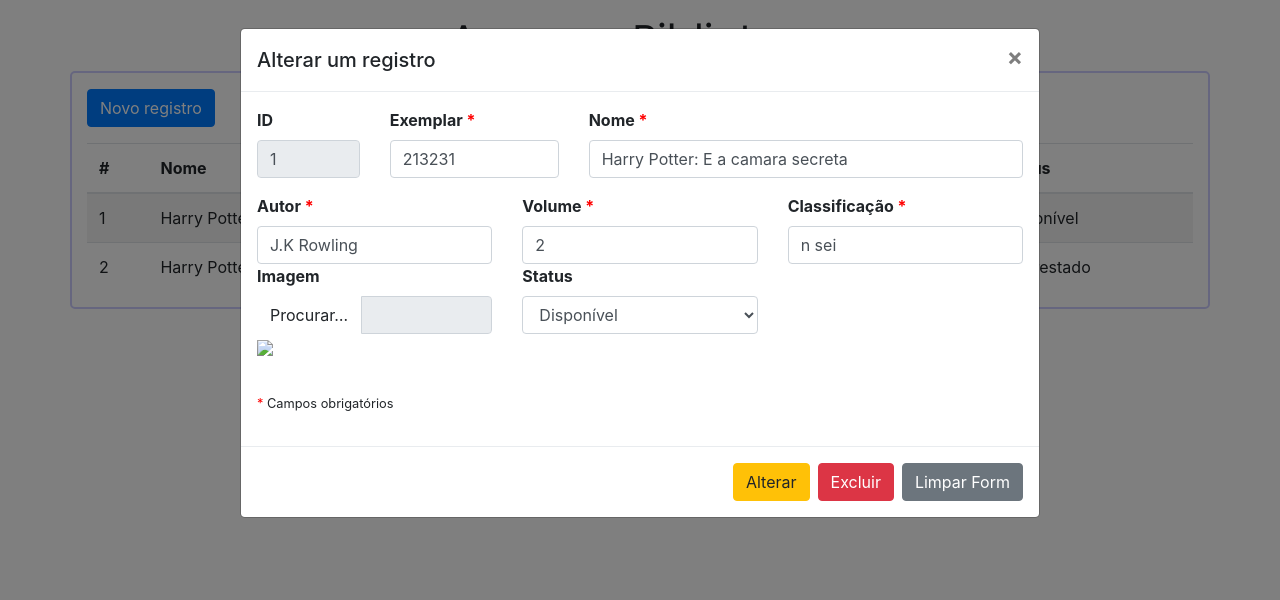
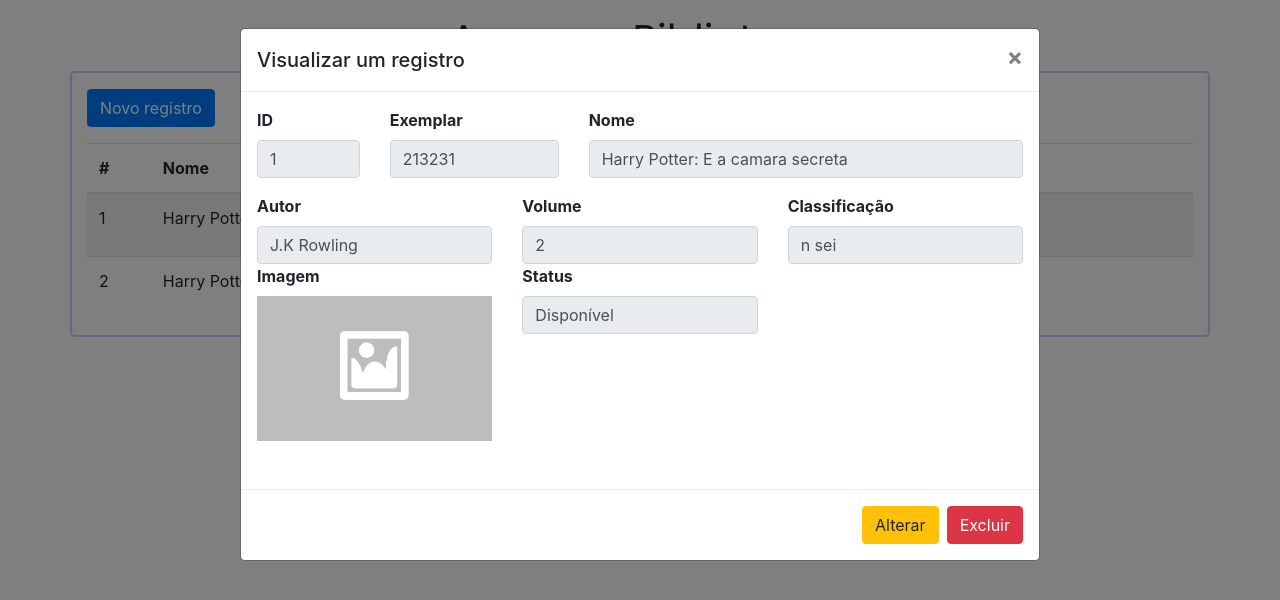
Before and after one commit to arantesxyz/DIW, a plain HTML site: page biblioteca-app/index.html in a window 1280 px wide. Both pictures are taken after a click on the element 640 px from the left and 217 px from the top of the page. Drawn offline with nearby package versions, Linux system fonts and the light colour scheme.

Commit message:
Trabalho finalizado

```diff
--- a/biblioteca-app/css/style.css
+++ b/biblioteca-app/css/style.css
@@ -52,6 +52,11 @@ label {
 #img-upload{
     width: 100%;
 }
+
+#img-uploadShow{
+    width: 100%;
+}
+
 .alterar, #btnInsert{
     display: none;
 }
--- a/biblioteca-app/fakedb.html
+++ /dev/null
@@ -1,27 +0,0 @@
-<!DOCTYPE html>
-<html>
-
-<head>
-    <meta charset="utf-8">
-    <script src="fakedb.js"></script>
-    <script>
-        var sHtml = '';
-        function loadData() {
-            db = dbfake.data;
-            for (i = 0; i < db.length; i++) {
-                sHtml += `<p>Cliente: ${db[i].nome} <br>
-                        Telefone: ${db[i].telefone}<br>
-                        Email: ${db[i].email}<br>
-                        Web Site: ${db[i].website}</p>`;
-            }
-            document.getElementById('tela').innerHTML = sHtml;
-        }
-
-    </script>
-</head>
-
-<body onload="loadData()">
-    <div id="tela"></div>
-</body>
-
-</html>
--- a/biblioteca-app/index.html
+++ b/biblioteca-app/index.html
@@ -53,7 +53,7 @@
         <!-- Espacer -->
         <div class="mt-3"></div>
 
-        <!-- Modal starts here -->
+        <!-- Modal1 starts here -->
         <div class="modal fade" id="exampleModal" tabindex="-1" role="dialog" aria-labelledby="exampleModalLabel"
             aria-hidden="true">
             <div class="modal-dialog modal-lg" role="document">
@@ -135,6 +135,66 @@
             </div>
         </div>
         <!-- Modal-1 ends here -->
+        <!-- Modal-2 starts here -->
+        <div class="modal fade" id="exampleModal2" tabindex="-1" role="dialog" aria-labelledby="exampleModalLabel"
+            aria-hidden="true">
+            <div class="modal-dialog modal-lg" role="document">
+                <div class="modal-content">
+                    <div class="modal-header">
+                        <h5 class="modal-title" id="exampleModalLabel"><span id="mod2Title">Visualizar um registro</span></h5>
+                        <button type="button" class="close" data-dismiss="modal" aria-label="Close">
+                            <span aria-hidden="true">&times;</span>
+                        </button>
+                    </div>
+                    <div class="modal-body">
+                        <form id="form-livros">
+
+                            <div class="form-group row">
+                                <div class="col-sm-2">
+                                    <label for="inputIdShow">ID</label>
+                                    <input type="text" class="form-control" id="inputIdShow" disabled>
+                                </div>
+                                <div class="col-sm-3">
+                                    <label for="inputNumShow">Exemplar</label>
+                                    <input type="text" class="form-control" id="refInpShow" disabled>
+                                </div>
+                                <div class="col-sm-7">
+                                    <label for="nomeInpShow">Nome</label>
+                                    <input type="text" class="form-control" id="nomeInpShow" disabled>
+                                </div>
+                            </div>
+                            <div class="form-group row">
+                                <div class="col-sm-4">
+                                    <label for="autorInpShow">Autor</label>
+                                    <input type="text" class="form-control" id="autorInpShow" disabled>
+                                </div>
+                                <div class="col-sm-4">
+                                    <label for="volInpShow">Volume</label>
+                                    <input type="text" class="form-control" id="volInpShow" disabled>
+                                </div>
+                                <div class="col-sm-4">
+                                    <label for="clasInpShow">Classificação</label>
+                                    <input type="text" class="form-control" id="clasInpShow" disabled>
+                                </div>
+                                <div class="form-group col-sm-4">
+                                    <label>Imagem</label>
+                                    <img id='img-uploadShow' src="" />
+                                </div>
+                                <div class="col-sm-4">
+                                    <label for="statusInpShow">Status</label>
+                                    <input type="text" class="form-control" id="statusInpShow" disabled>
+                                </div>
+                            </div>
+                        </form>
+                    </div>
+                    <div class="modal-footer">
+                        <input type="button" class="btn btn-warning" id="btnGoUpdate" value="Alterar">
+                        <input type="button" class="btn btn-danger" id="btnGoDelete" value="Excluir">
+                    </div>
+                </div>
+            </div>
+        </div>
+        <!-- Modal-2 ends here -->
         <div class="row">
             <div class="col-sm-12">
                 <table id="grid-contatos" class="table table-striped">
@@ -142,9 +202,8 @@
                         <tr>
                             <th scope="col">#</th>
                             <th scope="col">Nome</th>
-                            <th scope="col">Autor</th>
-                            <th scope="col">Volume</th>
                             <th scope="col">Status</th>
+                            <th scope="col">Ações</th>
                         </tr>
                     </thead>
                     <tbody id="table-contatos">
@@ -164,6 +223,8 @@
     <script src="js/fakedb.js"></script>
     <script src="js/avatar.js"></script>
     <script>
+        var isAlterar = false;
+        var isExcluir = false;
         function exibeContatos() {
             // Remove todas as linhas do corpo da tabela
             $("#table-contatos").html("");
@@ -171,8 +232,20 @@
             // Popula a tabela com os registros do banco de dados
             for (i = 0; i < db.data.length; i++) {
                 let book = db.data[i];
-                $("#table-contatos").append(`<tr><td scope="row">${book.id}</td><td>${book.nome}</td><td>${book.autor}</td><td>${book.volume}</td><td>${book.status}</td></tr>`);
+                $("#table-contatos").append(`<tr><td>${book.id}</td><td>${book.nome}</td><td>${book.status}</td><td><input type="button" class="btn btn-warning" onclick="acaoAlterar()" value="Alterar"><input type="button" class="btn btn-danger" onclick="acaoExcluir(${book.id})" value="Excluir"></td></tr>`);
             }
+        }
+
+        function acaoAlterar() {
+            console.log('é alterar');
+            isAlterar = true;
+        }
+
+        function acaoExcluir(id) {
+            console.log(id);
+            deleteLivro(parseInt(id));
+            exibeContatos();
+            isExcluir = true;
         }
 
         function init() {
@@ -232,7 +305,7 @@
                 $('#exampleModal').modal('toggle');
             });
 
-            // Intercepta o click do botão Excluir
+            // Intercepta o click do botão Excluir (alterar modal)
             $("#btnDelete").click(function () {
                 let campoId = $("#inputId").val();
                 if (campoId == "") {
@@ -249,9 +322,34 @@
                 $('#exampleModal').modal('toggle');
             });
 
+            // Intercepta o click do botão Excluir (visualizar modal)
+            $("#btnGoDelete").click(function () {
+                let campoId = $("#inputIdShow").val();
+                if (campoId == "") {
+                    return;
+                }
+
+                deleteLivro(parseInt(campoId));
+
+                // Reexibe os contatos
+                exibeContatos();
+
+                // Fecha o modal
+                $('#exampleModal2').modal('toggle');
+            });
+
+
             // Intercepta o click do botão Listar Contatos
             $("#btnClear").click(function () {
                 $("#form-livros")[0].reset();
+            });
+
+            // Intercepta o click do botão ir para update
+            $("#btnGoUpdate").click(function () {
+                $('#exampleModal2').modal('toggle');
+                let id = $('#inputIdShow').val();
+
+                modal1Update(id);
             });
 
             // Intercepta o click do botão Novo Registro
@@ -262,13 +360,18 @@
                 $('#modTitle').text("Criar novo registro");
             });
 
-            // Escuta o evento do fechamendo do modal
+            // Escuta o evento do fechamendo do modal-1
             $('#exampleModal').on('hidden.bs.modal', function () {
                 $('#btnInsert').css("display", "none");
                 $('.alterar').css("display", "none");
                 $('#img-upload').attr('src', "imgs/placeholder.gif");
                 imgb64 = "imgs/placeholder.gif";
                 $('#modTitle').text("");
+            });
+
+            // Escuta o evento do fechamendo do modal-2
+            $('#exampleModal').on('hidden.bs.modal', function () {
+                // TODO
             });
 
             // Oculta a mensagem de aviso após alguns segundos
@@ -286,6 +389,30 @@
                 // let index = db.data.map(obj => obj.id).indexOf(parseInt(id));
                 let book = db.data[db.data.map(obj => obj.id).indexOf(parseInt(id))];
 
+                if (isAlterar) {
+                    modal1Update(id)
+                    isAlterar = false;
+                } else if (isExcluir) {
+                    isExcluir = false;
+                } else {
+                    $('#exampleModal2').modal('show');
+
+                    $('#inputIdShow').val(id);
+                    $('#refInpShow').val(book.ref);
+                    $('#nomeInpShow').val(book.nome);
+                    $("#autorInpShow").val(book.autor);
+                    $('#volInpShow').val(book.volume);
+                    $('#clasInpShow').val(book.classificacao);
+                    $('#statusInpShow').val(book.status);
+                    $('#img-uploadShow').attr('src', book.imagem);
+                }
+            });
+
+            exibeContatos();
+        }
+
+        function modal1Update(id) {
+            let book = db.data[db.data.map(obj => obj.id).indexOf(parseInt(id))];
             $('#exampleModal').modal('show');
 
             $('.alterar').css("display", "block");
@@ -299,13 +426,6 @@
             $('#clasInp').val(book.classificacao);
             $('#statusInp').val(book.status);
             $('#img-upload').attr('src', book.imagem);
-
-                // TODO
-                // set the imagem
-
-            });
-
-            exibeContatos();
         }
     </script>
 </body>
--- a/biblioteca-app/js/fakedb.js
+++ b/biblioteca-app/js/fakedb.js
@@ -9,7 +9,7 @@ var dbfake = {
             "volume": "2",
             "classificacao": "n sei",
             "status": "Disponível",
-            "imagem": "#"
+            "imagem": "imgs/placeholder.gif"
         },
         {
             "id": 2,
@@ -19,7 +19,7 @@ var dbfake = {
             "volume": "1",
             "classificacao": "n sei",
             "status": "Emprestado",
-            "imagem": "#"
+            "imagem": "imgs/placeholder.gif"
         },
     ]
 }
```
Lines whose indentation alone changed are shown as unchanged.
